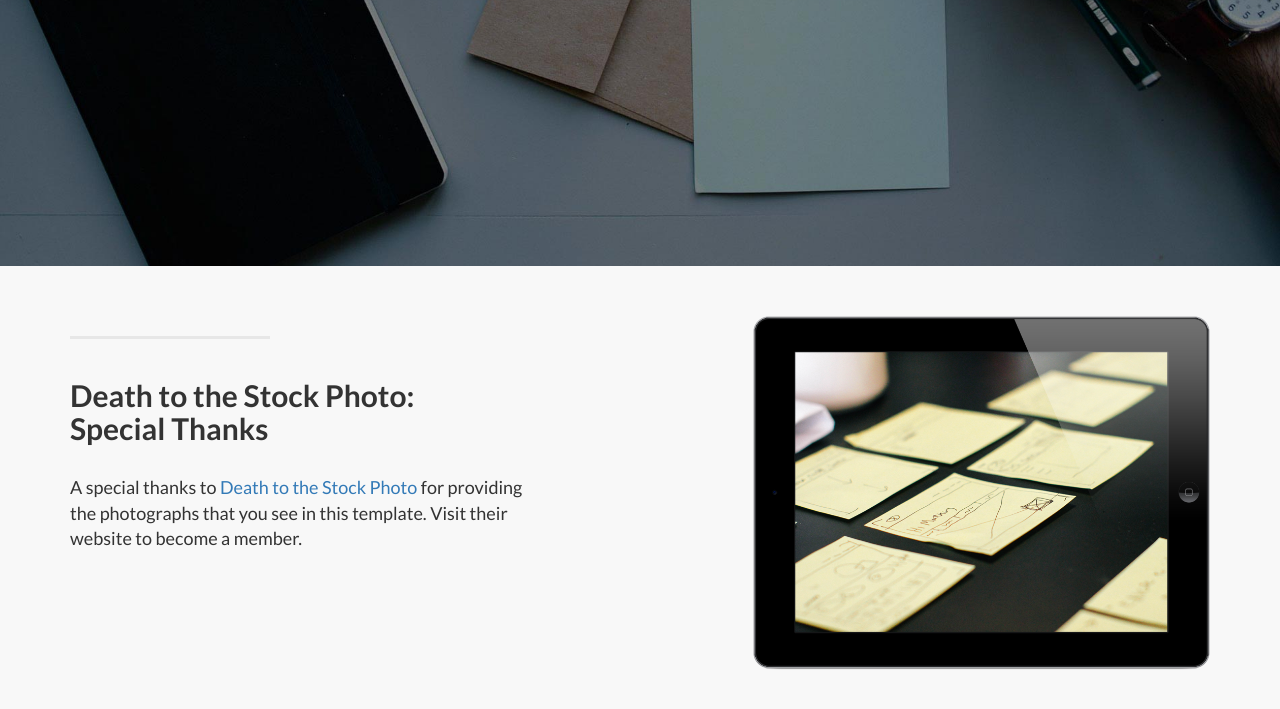
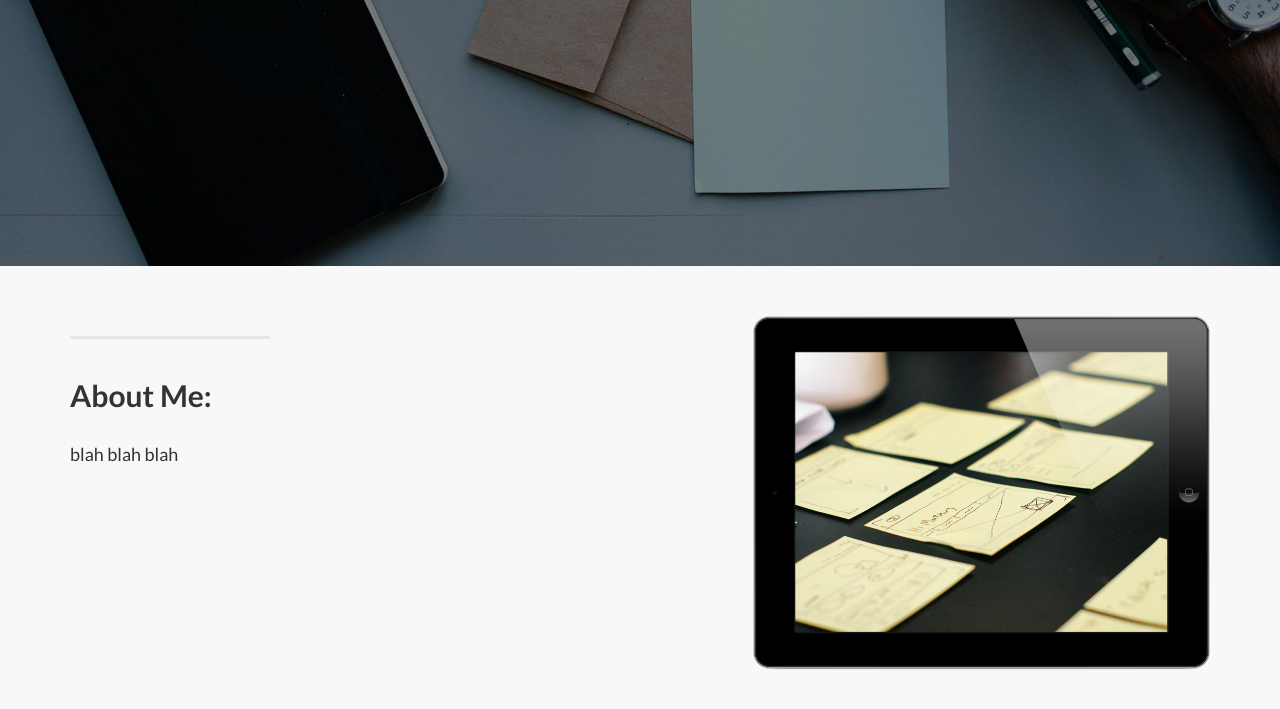
Before and after one commit to bluej/brinyseas_site, a plain HTML site: page index.html in a window 1280 px wide. Shown: the part 511-1220 px from the top of the page. Drawn offline with Linux system fonts and the light colour scheme.

Commit message:
waiting on blurb for about section. committing before switching branches

```diff
--- a/index.html
+++ b/index.html
@@ -113,8 +113,8 @@
                 <div class="col-lg-5 col-sm-6">
                     <hr class="section-heading-spacer">
                     <div class="clearfix"></div>
-                    <h2 class="section-heading">Death to the Stock Photo:<br>Special Thanks</h2>
-                    <p class="lead">A special thanks to <a target="_blank" href="http://join.deathtothestockphoto.com/">Death to the Stock Photo</a> for providing the photographs that you see in this template. Visit their website to become a member.</p>
+                    <h2 class="section-heading">About Me:</h2>
+                    <p class="lead">blah blah blah</p>
                 </div>
                 <div class="col-lg-5 col-lg-offset-2 col-sm-6">
                     <img class="img-responsive" src="img/ipad.png" alt="">
```
